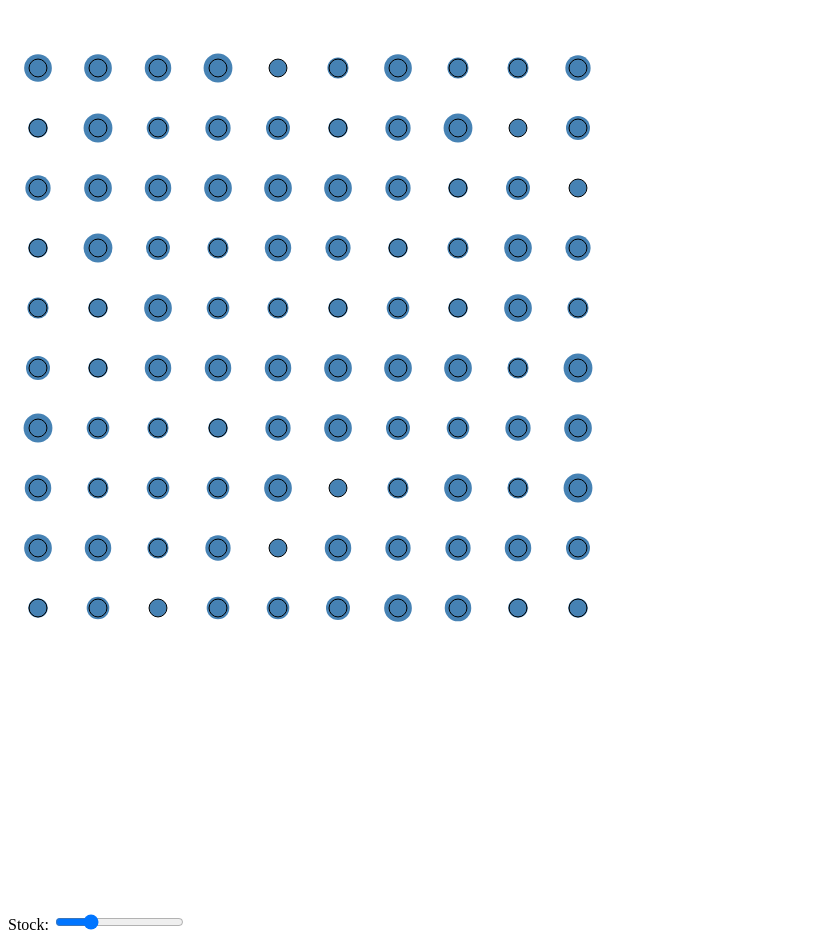
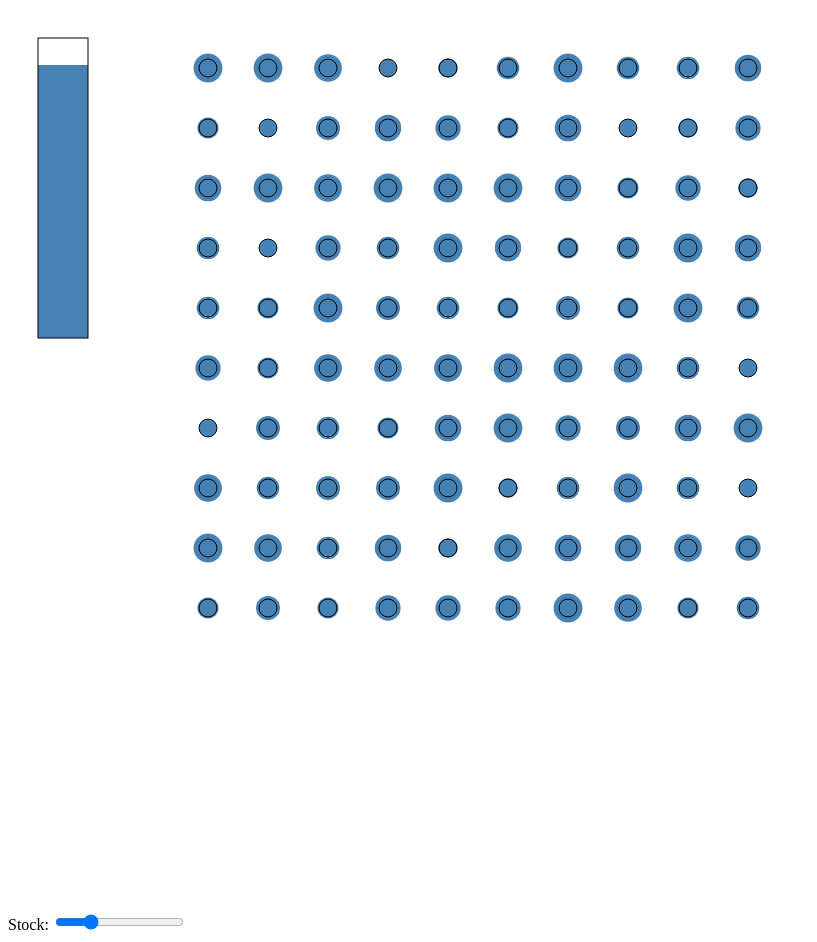
Before and after one commit to svandehoef/hoarding-simulator, a website: page index.html in a window 1280 px wide. Shown: the whole page, without its empty margins (0-817 px from the left). Drawn offline with nearby package versions, Linux system fonts and the light colour scheme.

Commit message:
Showing also the market stock

```diff
--- a/index.html
+++ b/index.html
@@ -7,6 +7,8 @@
 </head>
 <body>
     <svg width="900" height="900">
+        <rect id="stock" width="50" height="300" fill="steelblue" x="30" y="30"/>
+        <rect id="stockFrame" width="50" height="300" fill="none" stroke="black" x="30" y="30"/>
     </svg>
     <div>
         <label>Stock:</label>
@@ -16,7 +18,13 @@
     <script>
 
         let zoomFactor = 4;
+        let maxMarketStockHeight = 300;
         let circleDistance = 60;
+        let customerOSX = 200;
+
+        let svg = d3.select("svg");
+        svg.selectAll('#stockframe')
+        .attr('height', maxMarketStockHeight)
 
         let slider = document.getElementById("myRange");
 
@@ -25,14 +33,23 @@
             console.log(this.value);
         };
 
-        function update(stock, refStock) {
-            let svg = d3.select("svg");
+        function update(customers, marketStock, marketStockLevel) {
+
+            let marketStockHeight = maxMarketStockHeight * marketStock / marketStockLevel;
+
+            svg.selectAll('#stock')
+            .attr('height', marketStockHeight)
+            .attr('y', 30 + maxMarketStockHeight - marketStockHeight);
+
+            let stock = customers.map((c) => c.stock);
+            let refStock = customers.map((c) => c.stockLevel);
+
             let circlesStock = svg.selectAll(".stock");
             circlesStock.data(stock)
             .enter().append("circle")
             .attr('class', 'stock')
             .attr("cy", (d, i) => 60 + Math.floor(i/10) * circleDistance)
-            .attr("cx", function(d, i) { return (i%10) * circleDistance + 30; });
+            .attr("cx", function(d, i) { return (i%10) * circleDistance + customerOSX; });
             circlesStock
             .attr("r", d => zoomFactor*Math.sqrt(d))
             .attr('fill', 'steelblue');
@@ -42,7 +59,7 @@
             .enter().append("circle")
             .attr('class', 'refstock')
             .attr("cy", (d, i) => 60 + Math.floor(i/10) * circleDistance)
-            .attr("cx", function(d, i) { return (i%10) * circleDistance + 30; })
+            .attr("cx", function(d, i) { return (i%10) * circleDistance + customerOSX; })
             .attr('fill', 'none')
             .attr('stroke', 'black');
             circlesRefStock.attr("r", d => zoomFactor*Math.sqrt(d));
@@ -127,7 +144,7 @@
                 console.log('delivery');
                 stock = config.stockLevel;
                 timeSinceLastDelivery = 0;
-            }
+            } else {
                 shuffle(updateOrder);
                 for (let i of updateOrder) {
                     updateCustomer(customers[i]);
@@ -142,12 +159,13 @@
                     }
                 }
                 console.log(`clock: ${clock}: stock ${stock} hoarders ${numHoarders}`);
-            let stockVector = customers.map((c) => c.stock);
-            let stockLevelVector = customers.map((c) => c.stockLevel);
-            update(stockVector, stockLevelVector);
             }
 
-        setInterval(simulationStep, 100);
+
+            update(customers, stock, config.stockLevel);
+        }
+
+        setInterval(simulationStep, 200);
 
         // for (let i = 0; i < 1000; i++) {
         //     simulationStep();
```
Lines whose indentation alone changed are shown as unchanged.
